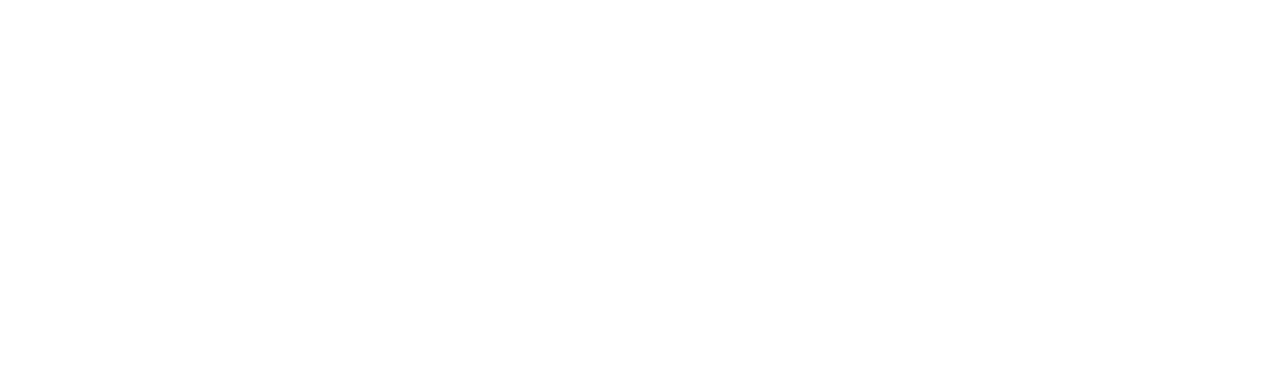
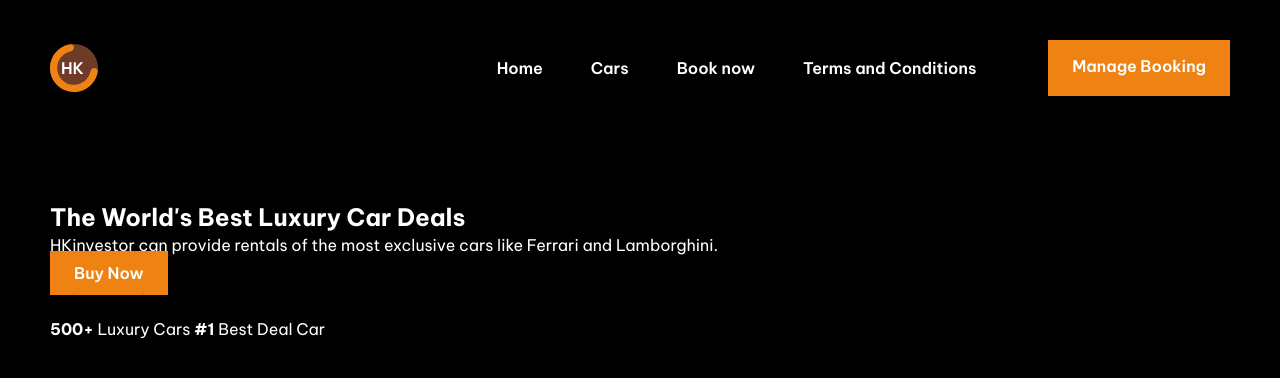
Before and after one commit to Fi11ini/Luxury-Cars, a plain HTML site: page index.html in a window 1280 px wide. Drawn offline with Linux system fonts and the light colour scheme.

Commit message:
header finish

```diff
--- a/css/style.css
+++ b/css/style.css
@@ -1,5 +1,86 @@
+@import url('https://fonts.googleapis.com/css2?family=Be+Vietnam+Pro:wght@400;600;700&family=Jost:wght@400;500;700;900&family=Lato:wght@300;400;700;900&family=Open+Sans:wght@300&display=swap');
+
+* {
+    margin: 0;
+    padding: 0;
+    box-sizing: border-box;
+}
+body {
+    color: #fff;
+    font: 16px/28px 'Be Vietnam Pro', Arial, Helvetica, sans-serif;
+    background-color: black;
+}
+
+a {
+    color: inherit;
+    text-decoration: none;
+    transition: .4s;
+}
+
+ul li {
+    list-style: none;
+}
+
+img {
+    max-width: 100%;
+    min-height: 100%;
+}
+
+button {
+    display: block;
+    border: none;
+    background-color: transparent;
+    font: inherit;
+    cursor: pointer;
+    transition: .4s;
+}
+
+/* /reset */
+
+.container {
+    max-width: 1200px;
+    margin: 0 auto;
+    padding: 0 10px;
+}
+
+.btn-primary {
+    padding: 12px 24px;
+    background-color: #EE8313;
+    font-weight: 600;
+}
+
+.btn-primary:hover {
+    background-color: #f3400f;
+}
+
+/* Header */
+#header-section {
+    padding: 40px 0 107px;
+}
 
 .header {
-    font-size: 200px;
-    background-color: aqua;
+    display: flex;
+    justify-content: space-between;
+    font-weight: 600;
 }
+
+.header-logo__img {
+    width: 48px;
+    height: 48px;
+}
+
+.nav-main {
+    margin-left: auto;
+    display: flex;
+    align-items: center;
+}
+
+.nav-main__list {
+    display: flex;
+    gap: 48px;
+    margin-right: 72px;
+}
+
+.nav-main__link:hover {
+    color: #EE8313;
+}
--- a/index.html
+++ b/index.html
@@ -4,10 +4,88 @@
     <meta charset="UTF-8">
     <meta name="viewport" content="width=device-width, initial-scale=1.0">
     <link rel="stylesheet" href="/css/style.css">
-    <link rel="stylesheet" href="/css/resets.css">
     <title>Cars</title>
 </head>
 <body>
+    <!-- Header -->
+    <header id="header-section">
+        <div class="container">
+            <div class="header">
+                <div class="header-logo">
+                    <img src="img/logo.svg" alt="logo" class="header-logo__img">
+                </div>
+                <nav class="nav-main">
+                    <ul class="nav-main__list">
+                        <li class="nav-main__item">
+                            <a href="#" class="nav-main__link">
+                                Home
+                            </a>
+                        </li>
+                        <li class="nav-main__item">
+                            <a href="#" class="nav-main__link">
+                                Cars
+                            </a>
+                        </li>
+                        <li class="nav-main__item">
+                            <a href="#" class="nav-main__link">
+                                Book now
+                            </a>
+                        </li>
+                        <li class="nav-main__item">
+                            <a href="#" class="nav-main__link">
+                                Terms and Conditions
+                            </a>
+                        </li>
+                    </ul>
+                </nav>
+                <a href="" class="btn-primary header__btn">
+                    Manage Booking
+                </a>
+            </div>
+        </div>
+    </header>
+    <!-- /Header -->
+
+    <main>
+        <section id="banner-section">
+            <div class="container">
+                <div class="banner">
+                    <h2 class="banner__header">
+                        The World's Best Luxury Car Deals
+                    </h2>
+                    <p class="banner__text">
+                        HKinvestor can provide rentals of the most exclusive cars like Ferrari and Lamborghini.
+                    </p>
+                    <div class="banner-links-wrap">
+                        <a href="#" class="btn-primary banner__link">
+                            Buy Now
+                        </a>
+                        <button class="banner__btn">
+                            Video Introduction
+                        </button>
+                        <div class="banner-features">
+                            <span class="banner-features__text">
+                                <strong class="banner-features__text__strong">
+                                    500+
+                                </strong>
+                                Luxury Cars
+                            </span>
+                            <span class="banner-features__text">
+                                <strong class="banner-features__text__strong">
+                                    #1
+                                </strong>
+                                Best Deal Car
+                            </span>
+                        </div>
+                    </div>
+                </div>
+            </div>
+            <div class="banner-img">
+
+            </div>
+        </section>
+    </main>
+
 
 </body>
 </html>
```
Also changed, not shown: img/logo.png (added), img/logo.svg (added), logo.png (added).
